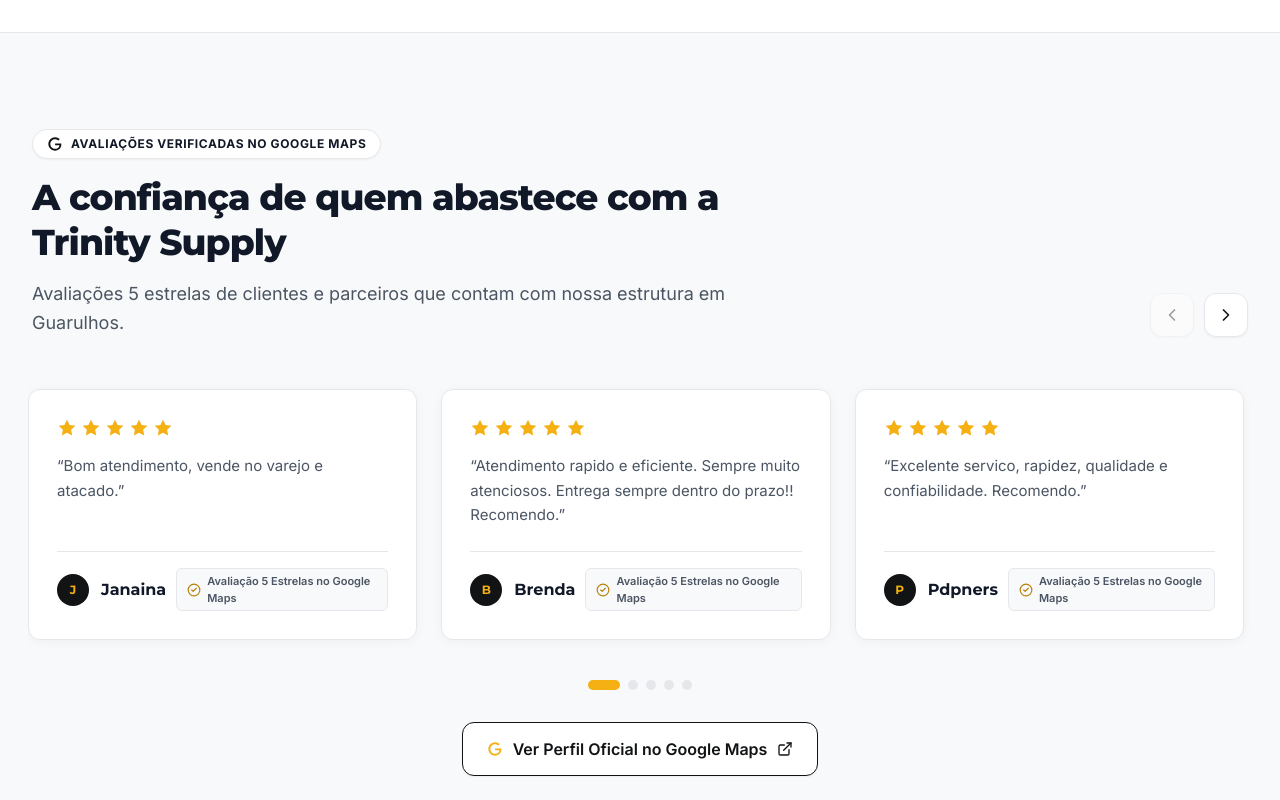
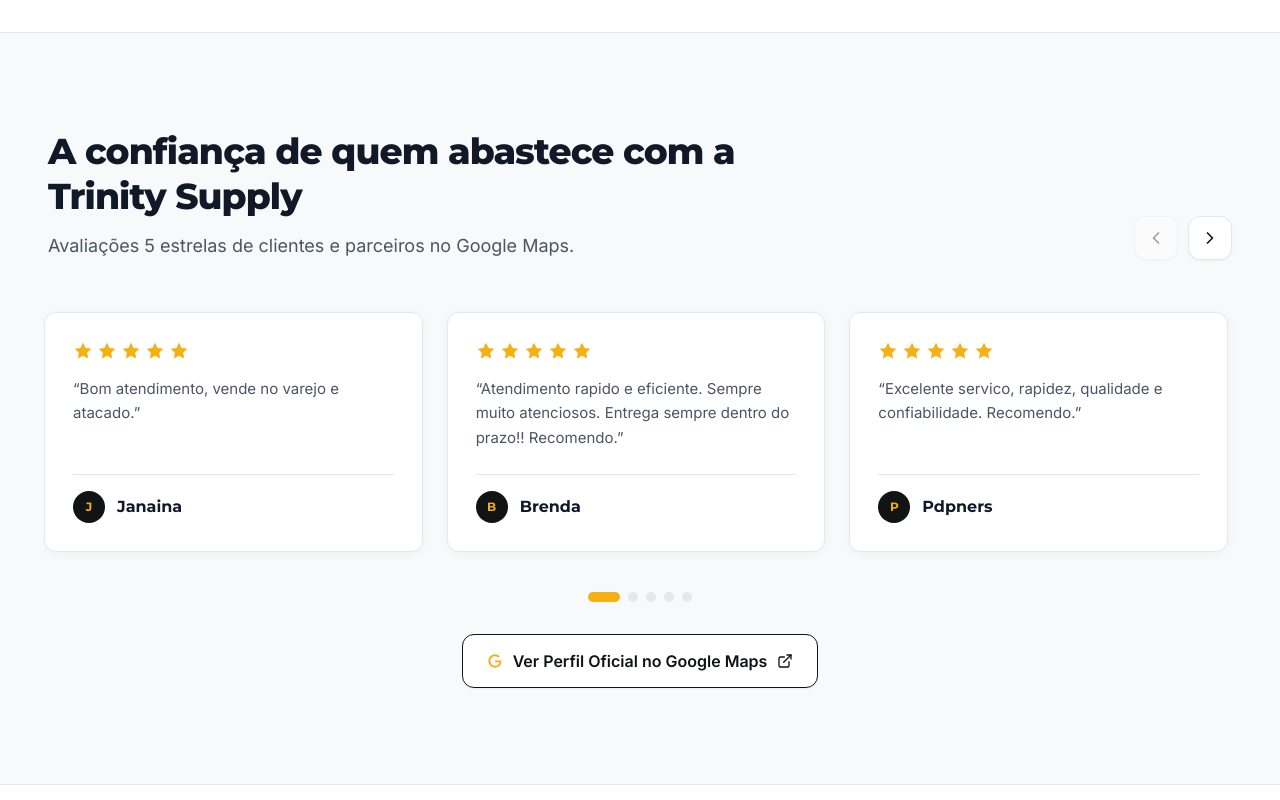
Before and after one commit to Leccarse-s-Tech/trinity-supply, a React (Vite) app: page / in a window 1280 px wide. Shown: the part 3360-4160 px from the top of the page. Built offline with nearby package versions, Linux system fonts and the light colour scheme.

Commit message:
refactor(avaliacoes): remove pill badge e tag interna dos cards, ajustando subtitulo no carrossel

```diff
--- a/src/components/ReviewsSection.tsx
+++ b/src/components/ReviewsSection.tsx
@@ -1,5 +1,5 @@
 import React, { useRef, useState, useEffect } from 'react';
-import { ExternalLink, CheckCircle2, ChevronLeft, ChevronRight } from 'lucide-react';
+import { ExternalLink, ChevronLeft, ChevronRight } from 'lucide-react';
 import { GoogleMapsBadgeIcon, StarFilledIcon } from './Icons';
 import { BRAND_INFO, GOOGLE_FIVE_STAR_REVIEWS } from '../data/siteData';
 
@@ -15,10 +15,9 @@ export const ReviewsSection: React.FC = () => {
     setCanScrollLeft(scrollLeft > 10);
     setCanScrollRight(scrollLeft < scrollWidth - clientWidth - 10);
 
-    // Calcula o indice aproximado com base no item visivel
     const card = carouselRef.current.firstElementChild as HTMLElement | null;
     if (card) {
-      const cardWidth = card.offsetWidth + 24; // largura + gap (24px)
+      const cardWidth = card.offsetWidth + 24;
       const currentIndex = Math.round(scrollLeft / cardWidth);
       setActiveIndex(Math.min(Math.max(currentIndex, 0), GOOGLE_FIVE_STAR_REVIEWS.length - 1));
     }
@@ -69,26 +68,17 @@ export const ReviewsSection: React.FC = () => {
     <section
       id="avaliacoes"
       className="bg-[#F8F9FA] text-[#111827] py-16 sm:py-20 lg:py-24 border-b border-[#E5E7EB]"
-      aria-label="Avaliações de clientes verificadas no Google Maps"
+      aria-label="Avaliações de clientes no Google Maps"
     >
-      <div className="max-w-7xl mx-auto px-4 sm:px-6 lg:px-8">
-        {/* 1. Cabecalho da Secao com Controles do Carrossel */}
+      <div className="w-full max-w-[1440px] mx-auto px-4 sm:px-8 lg:px-12">
+        {/* 1. Cabecalho da Secao sem pill badge e com subtitulo conciso */}
         <div className="flex flex-col md:flex-row md:items-end justify-between gap-6 mb-10 sm:mb-12">
           <div className="max-w-3xl">
-            {/* Badge Google SVG + AVALIACOES VERIFICADAS NO GOOGLE MAPS */}
-            <div className="inline-flex items-center gap-2 px-3.5 py-1.5 rounded-full bg-[#FFFFFF] border border-[#E5E7EB] mb-4 shadow-xs">
-              <GoogleMapsBadgeIcon className="w-4 h-4 text-[#111315] shrink-0" />
-              <span className="text-xs font-bold uppercase tracking-wider text-[#111827]">
-                AVALIAÇÕES VERIFICADAS NO GOOGLE MAPS
-              </span>
-            </div>
-
             <h2 className="font-display font-extrabold text-2xl sm:text-3xl lg:text-4xl text-[#111827] tracking-tight leading-tight">
               A confiança de quem abastece com a Trinity Supply
             </h2>
-            <p className="mt-3.5 text-base sm:text-lg text-[#4B5563] leading-relaxed">
-              Avaliações 5 estrelas de clientes e parceiros que contam com nossa estrutura em
-              Guarulhos.
+            <p className="mt-3 text-base sm:text-lg text-[#4B5563] leading-relaxed">
+              Avaliações 5 estrelas de clientes e parceiros no Google Maps.
             </p>
           </div>
 
@@ -115,7 +105,7 @@ export const ReviewsSection: React.FC = () => {
           </div>
         </div>
 
-        {/* 2. Trilho do Carrossel de Cards de Avaliacao (Exclusivamente 5 Estrelas) */}
+        {/* 2. Trilho do Carrossel de Cards de Avaliacao */}
         <div
           ref={carouselRef}
           role="region"
@@ -144,21 +134,14 @@ export const ReviewsSection: React.FC = () => {
                 </blockquote>
               </div>
 
-              {/* Nome do cliente em negrito (#111827) acompanhado do selo discreto */}
-              <div className="mt-6 pt-4 border-t border-[#E5E7EB] flex flex-col sm:flex-row sm:items-center justify-between gap-2.5">
-                <div className="flex items-center gap-3">
-                  <div className="w-8 h-8 rounded-full bg-[#111315] text-[#F5B014] font-display font-bold text-xs flex items-center justify-center shrink-0">
-                    {review.firstName.charAt(0).toUpperCase()}
-                  </div>
-                  <p className="font-display font-bold text-sm sm:text-base text-[#111827] leading-tight">
-                    {review.firstName}
-                  </p>
+              {/* Nome do cliente em negrito (#111827) sem tags redundantes */}
+              <div className="mt-6 pt-4 border-t border-[#E5E7EB] flex items-center gap-3">
+                <div className="w-8 h-8 rounded-full bg-[#111315] text-[#F5B014] font-display font-bold text-xs flex items-center justify-center shrink-0">
+                  {review.firstName.charAt(0).toUpperCase()}
                 </div>
-
-                <span className="inline-flex items-center gap-1.5 px-2.5 py-1 rounded-md bg-[#F8F9FA] border border-[#E5E7EB] text-[11px] font-semibold text-[#4B5563]">
-                  <CheckCircle2 className="w-3.5 h-3.5 text-[#B88208] shrink-0" />
-                  <span>Avaliação 5 Estrelas no Google Maps</span>
-                </span>
+                <p className="font-display font-bold text-sm sm:text-base text-[#111827] leading-tight">
+                  {review.firstName}
+                </p>
               </div>
             </article>
           ))}
```
